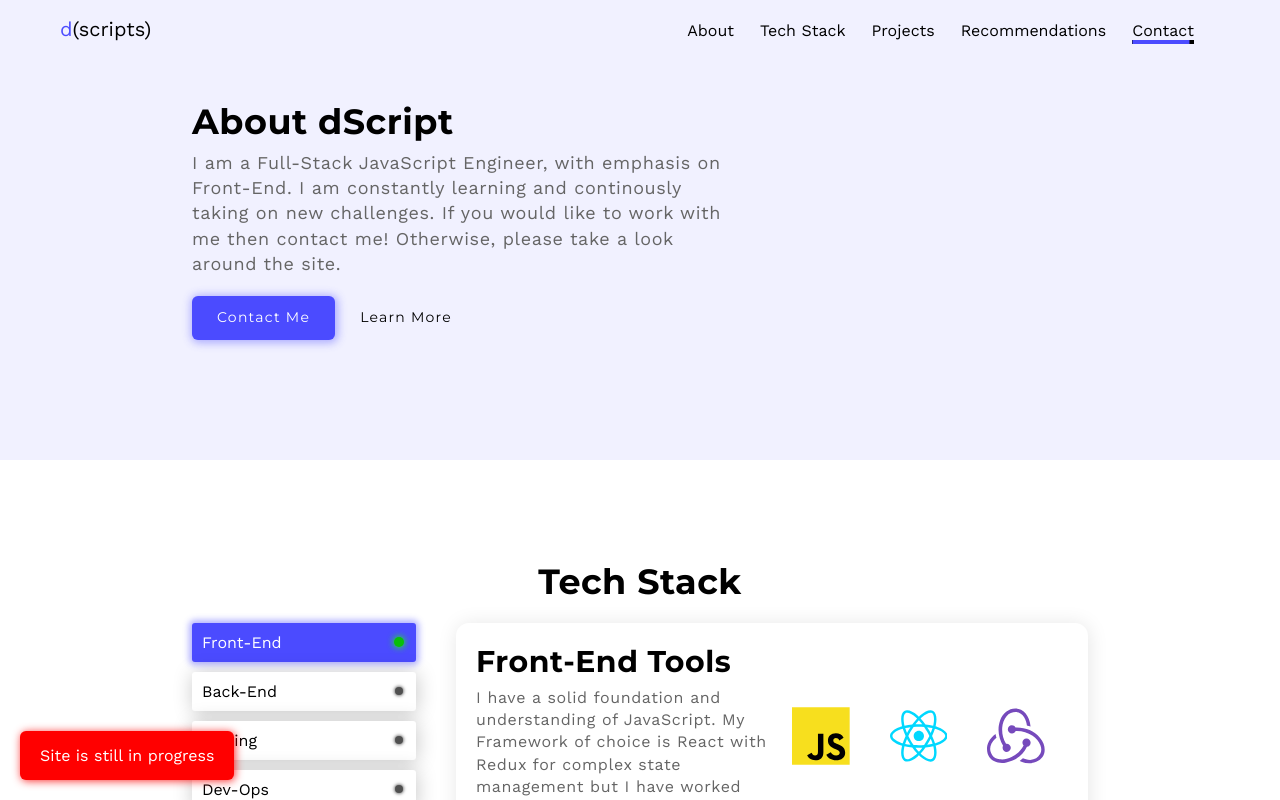
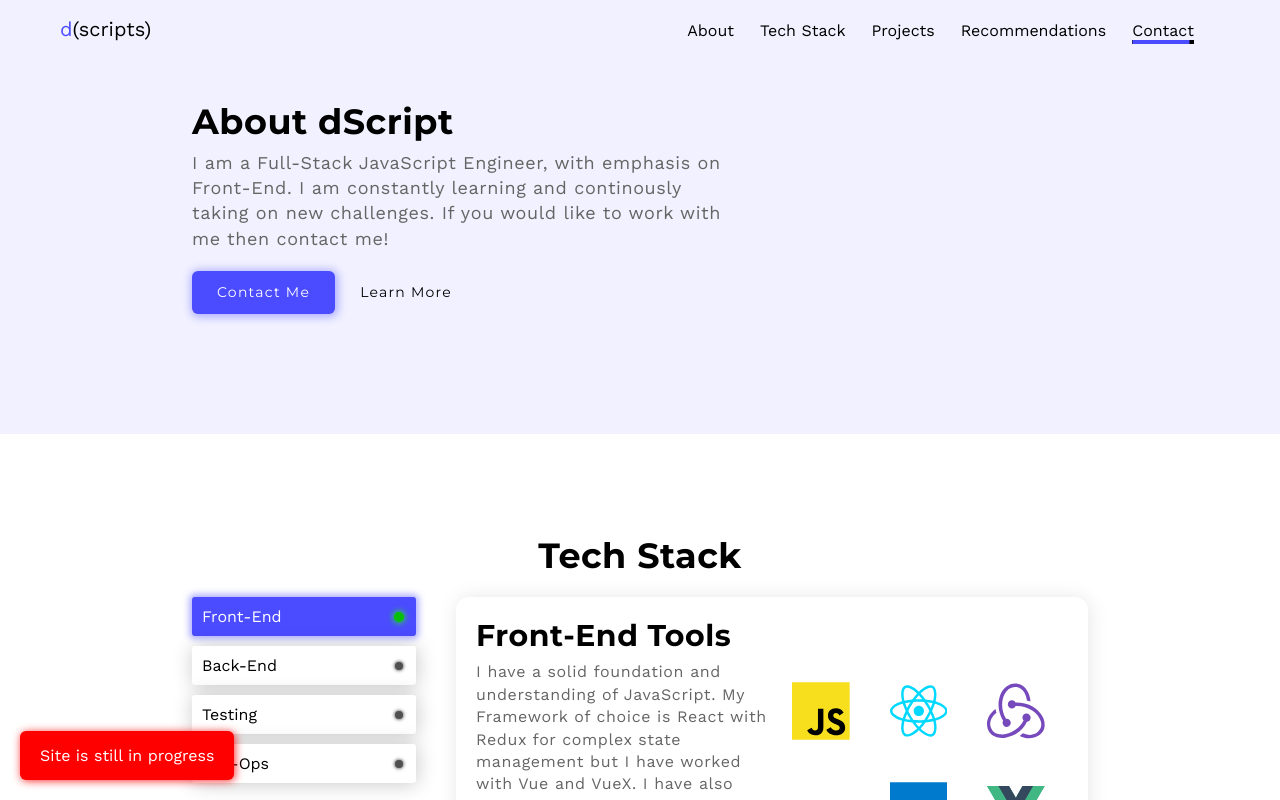
Before and after one commit to bdanzer/danzerscript-site, a React (Create React App) app: page / in a window 1280 px wide. Shown: the top 800 px of the page. Built offline with nearby package versions, Linux system fonts and the light colour scheme.

Commit message:
copy update

```diff
--- a/src/App.js
+++ b/src/App.js
@@ -121,7 +121,7 @@ export default function App() {
                     I am a Full-Stack JavaScript Engineer, with emphasis on
                     Front-End. I am constantly learning and continously taking
                     on new challenges. If you would like to work with me then
-                    contact me! Otherwise, please take a look around the site.
+                    contact me!
                 </p>
                 <p>
                     <Button text="Contact Me" />
```
